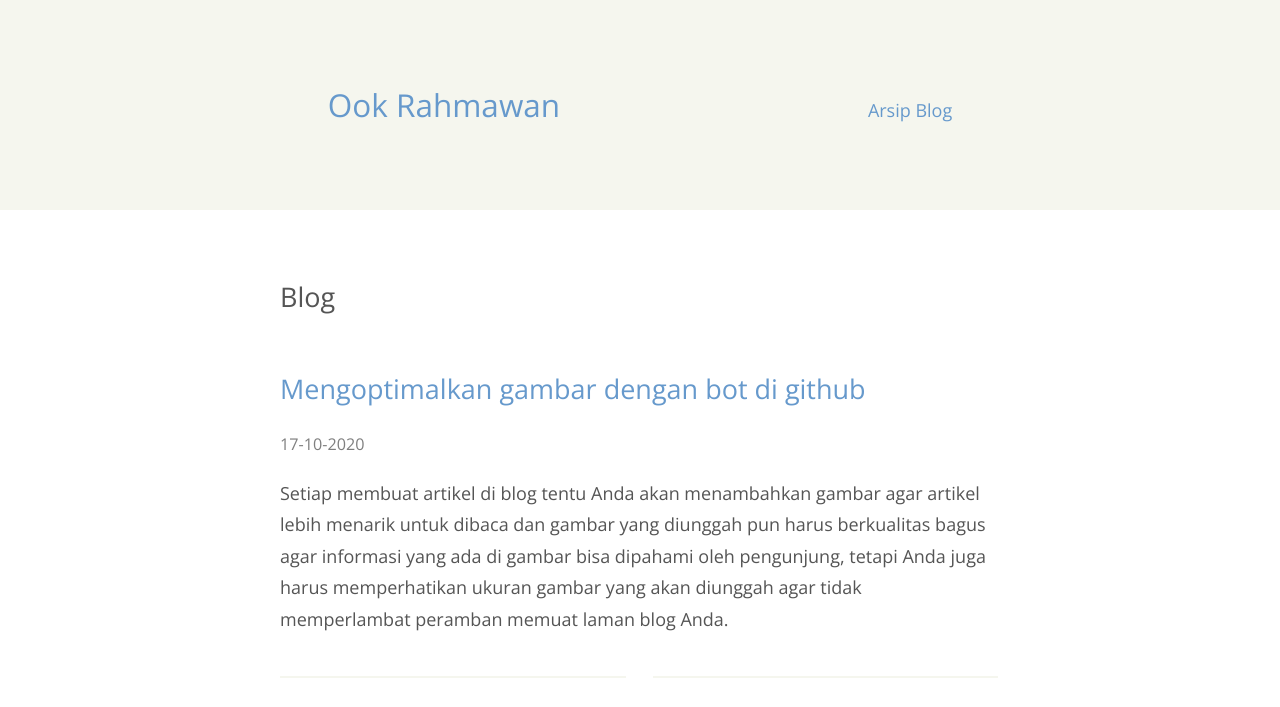
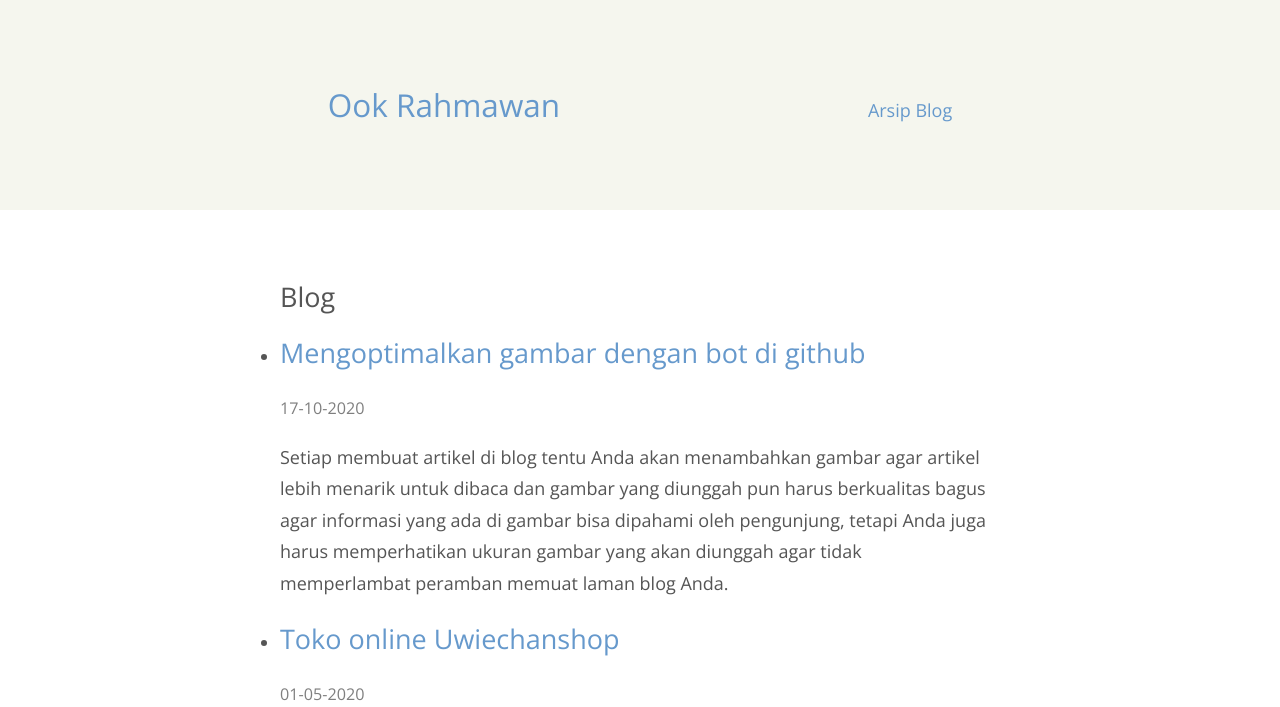
Before and after one commit to krhmwn/krhmwn, a Jekyll site: the page built from index.html, in a window 1280 px wide. Shown: the top 707 px of the page. Built offline with Jekyll 4.4.1, drawn with Linux system fonts in a browser that asks for light colours; grey boxes are pictures that could not be loaded.

Commit message:
update v.1.0.28

```diff
--- a/index.html
+++ b/index.html
@@ -3,13 +3,12 @@ layout: default
 title: Ook Rahmawan
 ---
 
-<article class="post">
+<article class="card">
 <h2>Blog</h2>
 <ul>{% for post in site.posts %}
-<li class="card">
+<li>
 <h2><a href="{{ post.url }}">{{ post.title }}</a></h2>
 <time datetime="{{ post.date | date: "%d-%m-%Y" }}">{{ post.date | date: "%d-%m-%Y" }}</time>
-{{post.excerpt}}
-</li>{% endfor %}
+{{post.excerpt}}</li>{% endfor %}
 </ul>
 </article>
```
